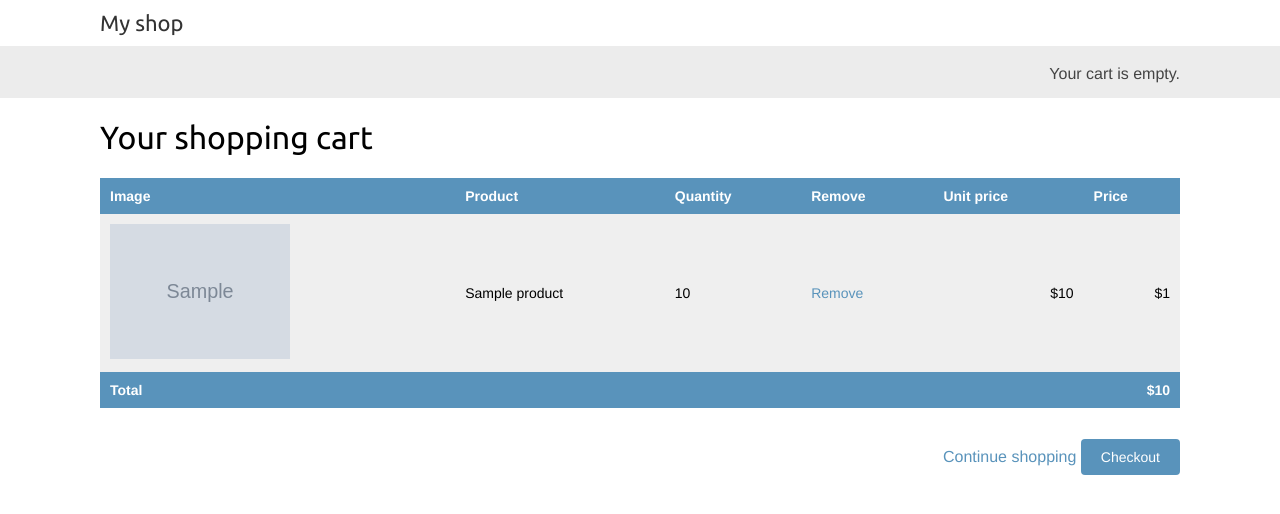
After one commit to Yerassil/django_shop, a Django app: template cart/templates/cart/detail.html in a window 1280 px wide. The commit adds this page. Shown: the top 514 px of the page. Run offline with Django 3.2, Linux system fonts and the light colour scheme; the template is opened without the code that fills it: most values are stand-ins (such as "Sample title", 1, 10 or a date in 2020); grey boxes marked "Sample" are stand-in pictures.

Commit message:
Add shopping cart views, template

```diff
--- /dev/null
+++ b/cart/templates/cart/detail.html
@@ -0,0 +1,47 @@
+{% extends "shop/base.html" %}
+{% load static %}
+
+{% block title %}Your shopping cart{% endblock %}
+
+{% block content %}
+  <h1>Your shopping cart</h1>
+  <table class="cart">
+    <thead>
+      <tr>
+        <th>Image</th>
+        <th>Product</th>
+        <th>Quantity</th>
+        <th>Remove</th>
+        <th>Unit price</th>
+        <th>Price</th>
+      </tr>
+    </thead>
+    <tbody>
+      {% for item in cart %}
+        {% with product=item.product %}
+          <tr>
+            <td>
+              <a href="{{ product.get_absolute_url }}">
+                <img src="{% if product.image %}{{ product.image.url }}{% else %}{% static 'img/no_image.png' %}{% endif %}">
+              </a>
+            </td>
+            <td>{{ product.name }}</td>
+            <td>{{ item.quantity }}</td>
+            <td><a href="{% url 'cart:cart_remove' product.id %}">Remove</a></td>
+            <td class="num">${{ item.price }}</td>
+            <td class="num">${{ item.total_price }}</td>
+          </tr>
+        {% endwith %}
+      {% endfor %}
+      <tr class="total">
+        <td>Total</td>
+        <td colspan="4"></td>
+        <td class="num">${{ cart.get_total_price }}</td>
+      </tr>
+    </tbody>
+  </table>
+  <p class="text-right">
+    <a href="{% url 'shop:product_list' %}" class="button-light">Continue shopping</a>
+    <a href="#" class="button">Checkout</a>
+  </p>
+{% endblock %}
--- /dev/null
+++ b/cart/urls.py
@@ -0,0 +1,10 @@
+from django.urls import path
+from . import views
+
+app_name = 'cart'
+
+urlpatterns = [
+    path('', views.cart_detail, name='cart_detail'),
+    path('add/<int:product_id>/', views.cart_add, name='cart_add'),
+    path('remove/<int:product_id>/', views.cart_remove, name='cart_remove'),
+]
--- a/django_shop/settings.py
+++ b/django_shop/settings.py
@@ -39,7 +39,7 @@ INSTALLED_APPS = [
     'django.contrib.messages',
     'django.contrib.staticfiles',
     'shop.apps.ShopConfig',
-    'cart.aps.CartConfig',
+    'cart.apps.CartConfig',
 ]
 
 MIDDLEWARE = [
--- a/django_shop/urls.py
+++ b/django_shop/urls.py
@@ -20,6 +20,7 @@ from django.conf.urls.static import static
 
 urlpatterns = [
     path('admin/', admin.site.urls),
+    path('cart/', include('cart.urls', namespace='cart')),
     path('', include('shop.urls', namespace='shop')),
 ]
 if settings.DEBUG:
--- a/shop/templates/shop/product/detail.html
+++ b/shop/templates/shop/product/detail.html
@@ -13,6 +13,11 @@
       <a href="{{ product.category.get_absolute_url }}">{{product.category}}</a>
     </h2>
     <p class="price">${{ product.price }}</p>
+    <form action="{% url 'cart:cart_add' product.id %}" method="post">
+      {{ cart_product_form }}
+      {% csrf_token %}
+      <input type="submit" value="Add to cart">
+    </form>
     {{ product.description|linebreaks }}
   </div>
 {% endblock %}
--- a/shop/views.py
+++ b/shop/views.py
@@ -1,5 +1,6 @@
 from django.shortcuts import render, get_object_or_404
 from .models import Category, Product
+from cart.forms import CartAddProductForm
 
 
 def product_list(request, category_slug=None):
@@ -17,4 +18,5 @@ def product_list(request, category_slug=None):
 
 def product_detail(request, id, slug):
     product = get_object_or_404(Product, id=id, slug=slug, available=True)
-    return render(request, 'shop/product/detail.html', {'product': product})
+    cart_product_form = CartAddProductForm()
+    return render(request, 'shop/product/detail.html', {'product': product, 'cart_product_form': cart_product_form})
```
Also changed, not shown: cart/forms.py (added, +8 -0 lines), cart/views.py (+27 -2 lines).
